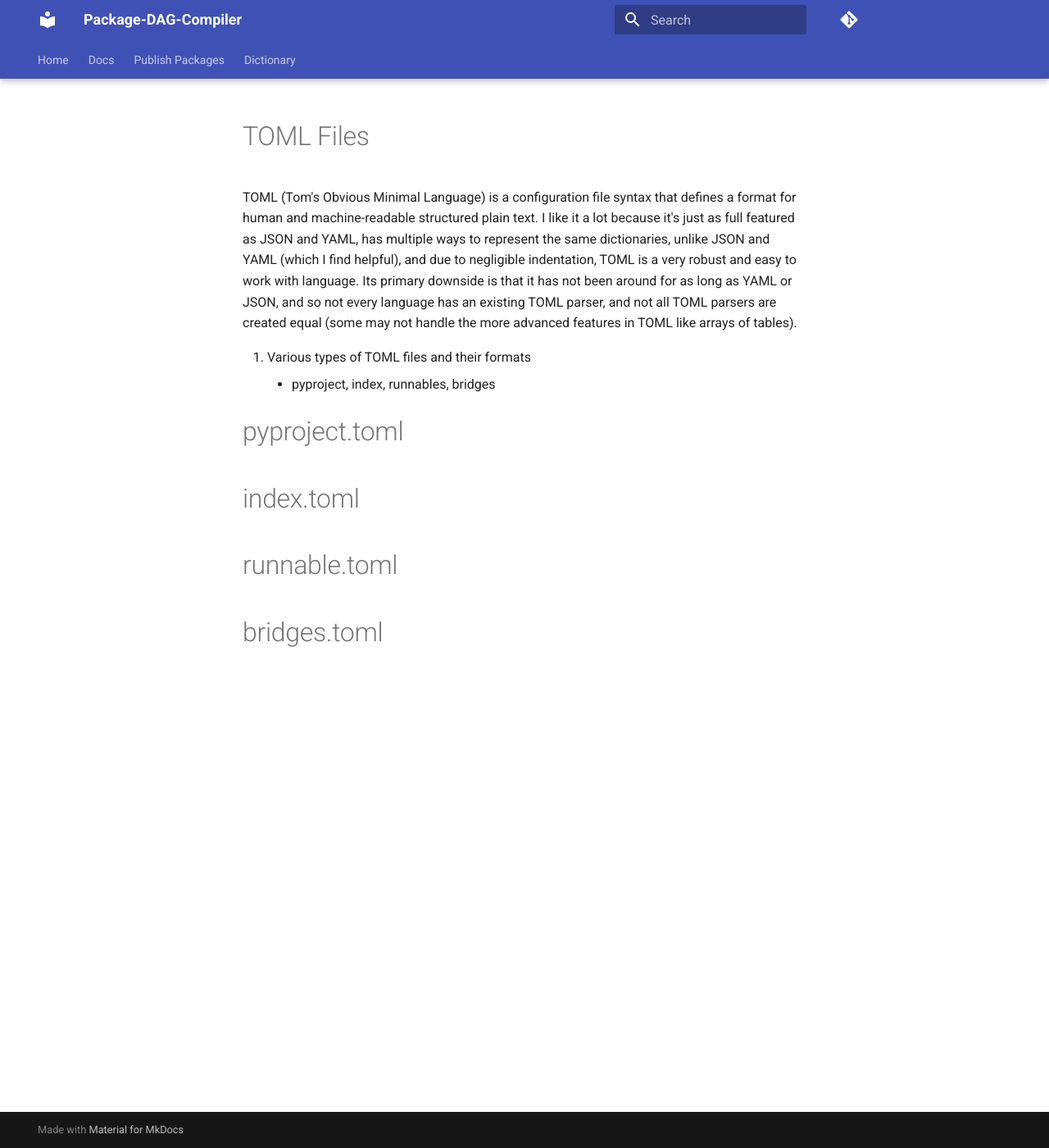
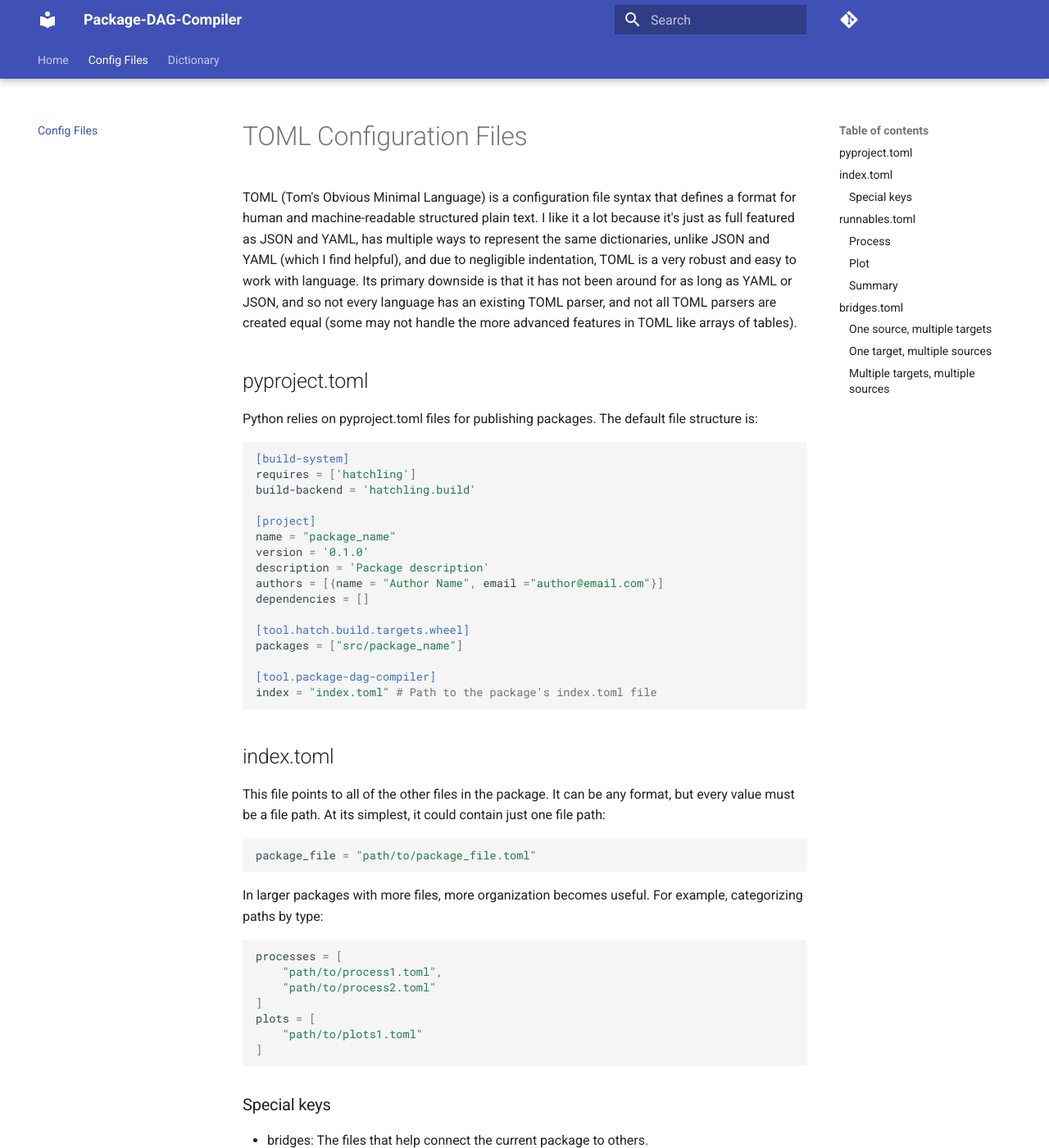
Before and after one commit to ResearchOS/dagpiler, an MkDocs documentation site: the page built from docs/toml_files.md, in a window 1280 px wide and 1400 px high. Shown: the whole window at 82% size. Built offline with MkDocs 1.6.1 and Material for MkDocs 9.7.7, drawn with Linux system fonts in a browser that asks for light colours; some of the changed text lies outside the part shown.

Commit message:
Added more documentation of toml configuration files

````diff
--- a/docs/toml_files.md
+++ b/docs/toml_files.md
@@ -1,14 +1,139 @@
-# TOML Files
+# TOML Configuration Files
 
 TOML (Tom's Obvious Minimal Language) is a configuration file syntax that defines a format for human and machine-readable structured plain text. I like it a lot because it's just as full featured as JSON and YAML, has multiple ways to represent the same dictionaries, unlike JSON and YAML (which I find helpful), and due to negligible indentation, TOML is a very robust and easy to work with language. Its primary downside is that it has not been around for as long as YAML or JSON, and so not every language has an existing TOML parser, and not all TOML parsers are created equal (some may not handle the more advanced features in TOML like arrays of tables).
 
-2. Various types of TOML files and their formats
-    - pyproject, index, runnables, bridges
+## pyproject.toml
+Python relies on pyproject.toml files for publishing packages. The default file structure is:
+```toml
+[build-system]
+requires = ['hatchling']
+build-backend = 'hatchling.build'
 
-# pyproject.toml
+[project]
+name = "package_name"
+version = '0.1.0'
+description = 'Package description'
+authors = [{name = "Author Name", email ="author@email.com"}]
+dependencies = []
 
-# index.toml
+[tool.hatch.build.targets.wheel]
+packages = ["src/package_name"]
 
-# runnable.toml
+[tool.package-dag-compiler]
+index = "index.toml" # Path to the package's index.toml file
+```
 
-# bridges.toml
+## index.toml
+This file points to all of the other files in the package. It can be any format, but every value must be a file path. At its simplest, it could contain just one file path:
+```toml
+package_file = "path/to/package_file.toml"
+```
+In larger packages with more files, more organization becomes useful. For example, categorizing paths by type:
+```toml
+processes = [
+    "path/to/process1.toml",
+    "path/to/process2.toml"
+]
+plots = [
+    "path/to/plots1.toml"
+]
+```
+### Special keys
+- bridges: The files that help connect the current package to others.
+```toml
+runnables = [
+    "path/to/runnables1.toml",
+    "path/to/runnables2.toml"
+]
+bridges = "path/to/bridges.toml"
+```
+
+## runnables.toml
+The main contents of a package reside in its 1+ runnables' .toml files. Every runnable needs at minimum the following attributes to connect them to other runnables.
+
+Example runnable format:
+```toml
+[runnable_name]
+type = "runnable_type"
+exec = "path/to/file.ext:func_name"
+inputs.input1 = "runnable1.variable1"
+```
+
+There are multiple types of runnables:
+1. Process
+2. Plots
+3. Stats
+
+### Process
+Process type runnables are the most frequent runnable type. They process and transform data, and are the only type that has output variables. Inputs are identified by name, similar to keyword arguments available in most languages. As there are no named outputs, output variables are specified in a list in the same order that they are output.
+
+```toml
+[runnable_name]
+type = "process"
+exec = "path/to/file.ext:func_name"
+inputs.input1 = "runnable1.variable1"
+outputs = [
+    "output1",
+    "output2"
+]
+```
+
+### Plot
+Plot type runnables are exactly what they sound like - they plot and visualize data.
+
+```toml
+[runnable_name]
+type = "plot"
+exec = "path/to/file.ext:func_name"
+inputs.input1 = "runnable1.variable1"
+```
+
+### Summary
+Summary type runnables summarize the data.
+
+```toml
+[runnable_name]
+type = "summary"
+exec = "path/to/file.ext:func_name"
+inputs.input1 = "runnable1.variable1"
+```
+
+## bridges.toml
+Bridges are the mechanism by which independently developed packages are connected together. The bridge name is just an identifier (unique within each package). Sources are the origin of the variable being bridged, and targets are where the variable is being directed to. Typically, there would either be just one source and multiple targets, or one target and multiple sources.
+
+Most projects just need one of these bridges files, althouh multiple bridges files are supported. If you find yourself with many bridges, consider splitting the package up into smaller packages.
+
+Here is a basic example bridges.toml file:
+```toml
+[bridge_name]
+sources = [
+    "package1.runnable1.output1"
+]
+targets = [
+    "package2.runnable1.input1"
+]
+```
+
+Note that each entry contains the package name, which is not included in the package's runnables.toml files because the referenced runnables are assumed to be located within the same package. When bridging, the package name must be specified explicitly to resolve potential naming conflicts between packages.
+
+### One source, multiple targets
+In this case, one output variable is being used as an input to multiple runnables. This is a common practice, as there are often computed variables that need to be used by multiple functions further along the pipeline.
+
+### One target, multiple sources
+In this case, one input variable is receiving data from multiple sources, triggering a polyfurcation of the DAG, with one branch per input variable. Most commonly this would happen with Plot and Summary runnables, to reuse the same runnable to plot or summarize multiple variables.
+
+In the below example, two variables are both being connected to the input variable for a Summary runnable.
+```toml
+[summaries]
+sources = [
+    "package1.runnable1.variable1",
+    "package1.runnable2.variable1"
+]
+targets = [
+    "package2.summary1.data"
+]
+```
+
+### Multiple targets, multiple sources
+!!!todo
+Currently unsupported and will raise an error, though in the future I aim to support this. It will be treated as though it were a series of N bridges with one target and multiple sources, where N is the number of targets. Therefore, each source will be applied to each target
--- a/mkdocs.yml
+++ b/mkdocs.yml
@@ -40,6 +40,7 @@
   - admonition
 nav:
   - Home: index.md
-  - Docs: package_design.md
-  - Publish Packages: publishing_packages.md
+  # - Docs: package_design.md
+  # - Publish Packages: publishing_packages.md
+  - Config Files: toml_files.md
   - Dictionary: terms.md
````
